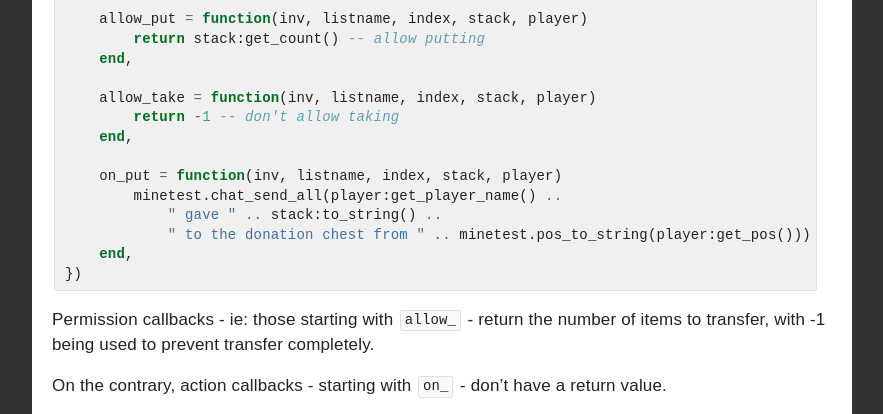
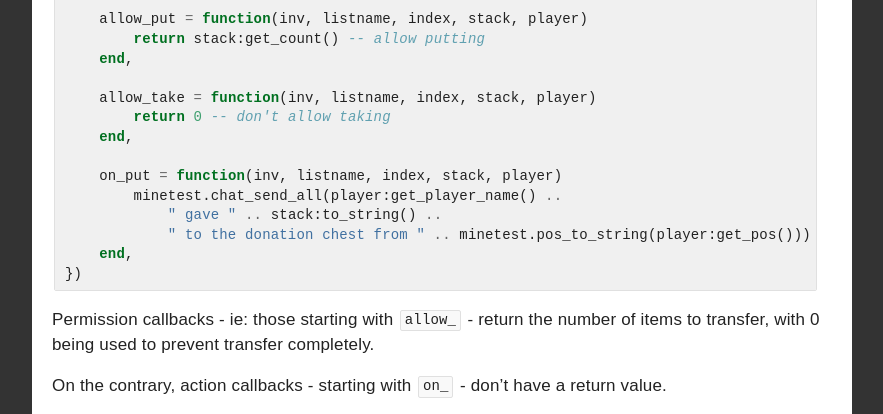
Before and after one commit to rubenwardy/minetest_modding_book, a Jekyll site: the page built from _en/items/inventories.md, in a window 1280 px wide and 900 px high, scrolled down 2436 px. Shown: the part 151-565 px from the top of the window, without its empty margins (338-1221 px from the left). Built offline with Jekyll 4.4.1, drawn with Linux system fonts in a browser that asks for light colours.

Commit message:
Inventories: 0 is used to prevent take, not -1

````diff
--- a/_en/items/inventories.md
+++ b/_en/items/inventories.md
@@ -159,7 +159,7 @@ minetest.create_detached_inventory("inventory_name", {
     end,
 
     allow_take = function(inv, listname, index, stack, player)
-        return -1 -- don't allow taking
+        return 0 -- don't allow taking
     end,
 
     on_put = function(inv, listname, index, stack, player)
@@ -171,7 +171,7 @@ minetest.create_detached_inventory("inventory_name", {
 ```
 
 Permission callbacks - ie: those starting with `allow_` - return the number
-of items to transfer, with -1 being used to prevent transfer completely.
+of items to transfer, with 0 being used to prevent transfer completely.
 
 On the contrary, action callbacks - starting with `on_` - don't have a return value.
 
````
Also changed, not shown: _it/items/inventories.md (+2 -2 lines).
